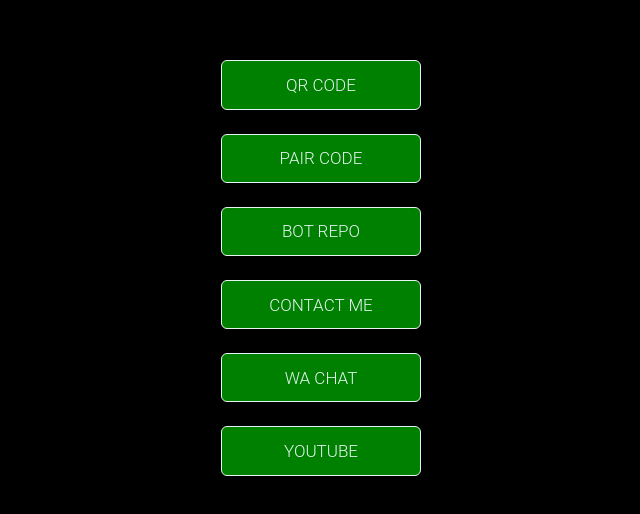
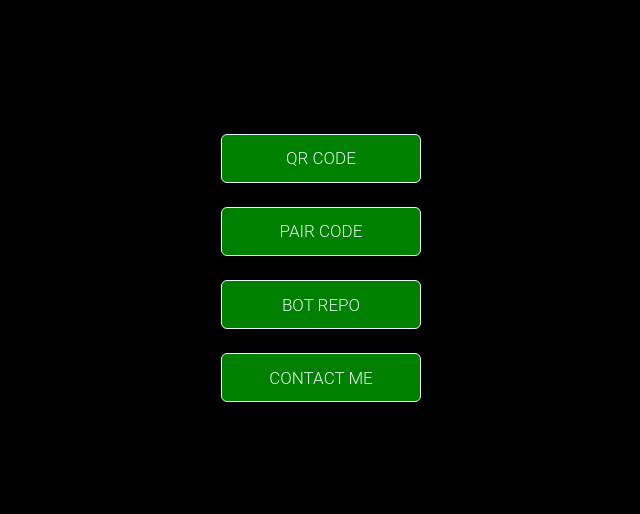
Before and after one commit to Inzaaa347/Session-id-, a website: page wasipage.html in a window 1280 px wide. Shown: the part 120-634 px from the top of the page, without its empty margins (319-959 px from the left). Drawn offline with Linux system fonts and the light colour scheme.

Commit message:
Update wasipage.html

```diff
--- a/wasipage.html
+++ b/wasipage.html
@@ -78,11 +78,8 @@
 
   <button onclick="window.open(`/wasiqr`)" class="btn">QR Code</button>
   <button onclick="window.open(`/pair`)" class="btn">Pair Code</button>
-  <button onclick="window.open(`https://github.com/deeceexxx/Queen_Anita-V2`)" class="btn">Bot Repo</button>
+  <button onclick="window.open(`https://github.com/Inzaaa347/Queen_Anita-V2`)" class="btn">Bot Repo</button>
   <button onclick="window.open(`https://t.me/Bolox1`)" class="btn">Contact Me</button>
-  <button onclick="window.open(`https://chat.whatsapp.com/E4DdSjDChJq3dRJkPYGdAp`)" class="btn">Wa Chat</button>
-  <button onclick="window.open(`https://www.youtube.com/@DavidCyril_TECH`)" class="btn">Youtube</button>
-
 
 </body>
 </html>
```
